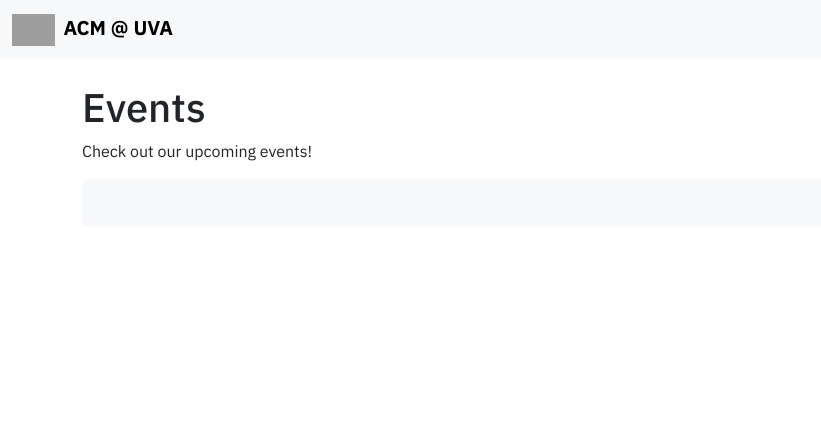
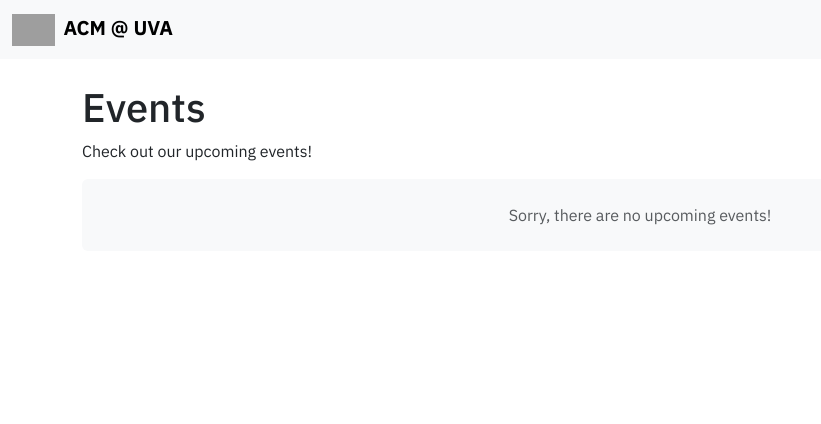
Before and after one commit to smayya337/cns-website, a Django app: page /events/ in a window 1280 px wide. Shown: the top 424 px of the page, without its empty margins (0-821 px from the left). Run offline with Django 5.2, Linux system fonts and the light colour scheme; data that the repository does not hold is empty; some libraries are stand-ins or nearby versions; grey boxes are pictures that could not be loaded.

Commit message:
add placeholder text if there are no events

```diff
--- a/templates/event_block.html
+++ b/templates/event_block.html
@@ -3,5 +3,7 @@
         <div {% if not forloop.last %} class="mb-3" {% endif %}>
             {% include "event_card.html" %}
         </div>
+    {% empty %}
+        <p class="m-0 text-center text-muted">Sorry, there are no upcoming events!</p>
     {% endfor %}
 </div>
```
